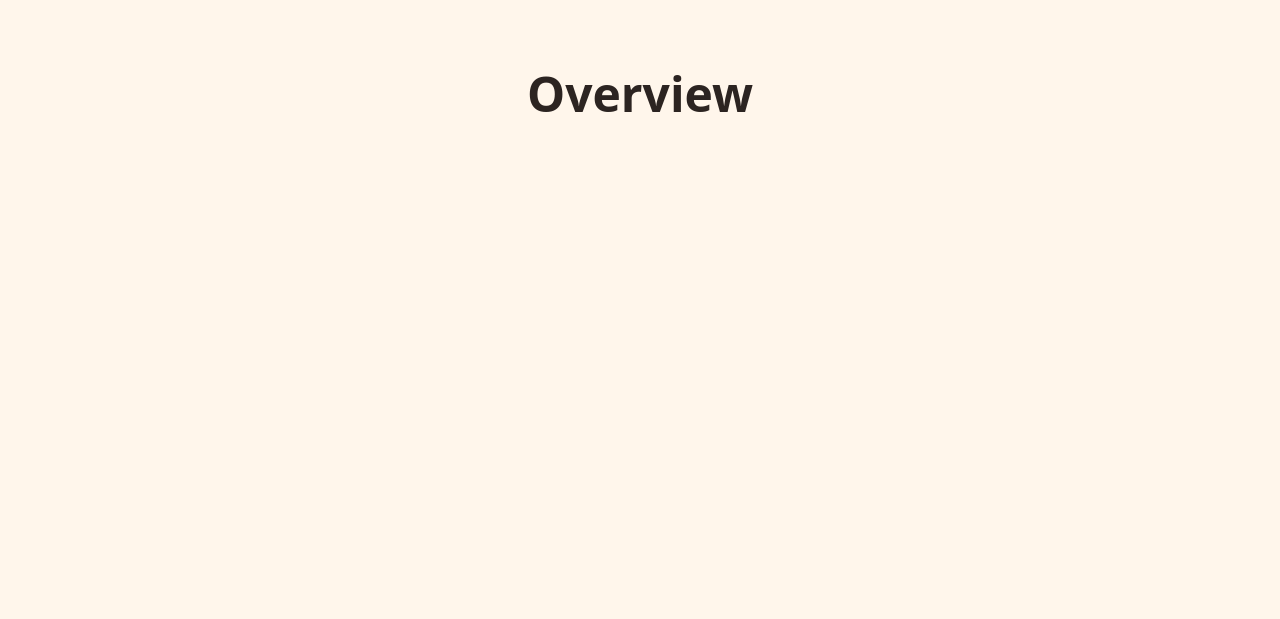
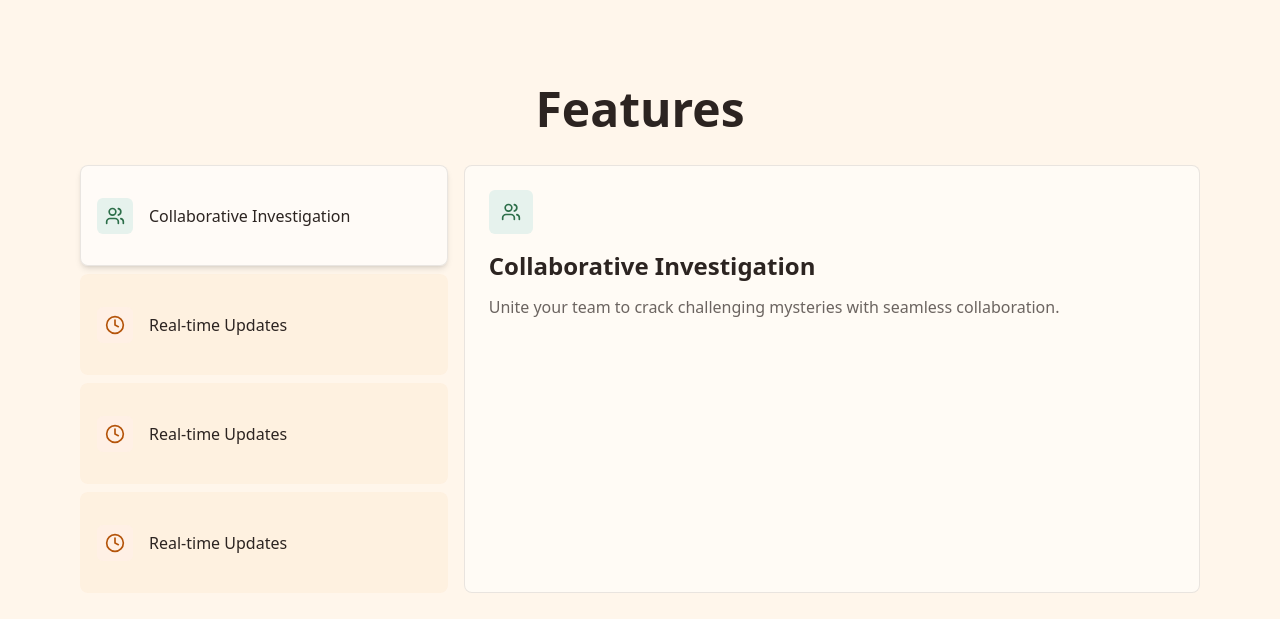
Before and after one commit to Baranuel/casefiles, a Next.js app: page / in a window 1280 px wide. Shown: the part 1551-2170 px from the top of the page. Before the commit the page ends 2125 px from the top, so only its background shows below. Built offline with nearby package versions, Linux system fonts and the light colour scheme; no server answers.

Commit message:
Add overview UI

```diff
--- a/src/components/global/PageWrapper.tsx
+++ b/src/components/global/PageWrapper.tsx
@@ -2,7 +2,7 @@ import { ReactNode } from "react"
 
 export const PageWrapper = ({children}: {children: ReactNode}) => {
     return (
-        <main className="bg-background-500 w-screen min-h-screen max-w-[1720px] mx-auto flex flex-col justify-start">
+        <main className="group w-screen min-h-screen flex flex-col justify-start">
             {children}
         </main>
     )
--- a/src/components/global/SectionHeader.tsx
+++ b/src/components/global/SectionHeader.tsx
@@ -9,7 +9,7 @@ export const SectionHeader = ({
   className?: string;
 }) => {
   return (
-    <h2 className={cn("text-4xl md:text-5xl font-black mb-6", className)}>
+    <h2 className={cn("text-4xl md:text-5xl font-black mb-8", className)}>
       {children}
     </h2>
   );
--- a/src/components/global/SectionWrapper.tsx
+++ b/src/components/global/SectionWrapper.tsx
@@ -9,8 +9,8 @@ export const SectionWrapper = ({ children, className }: SectionWrapperProps) =>
   return (
     <section
       className={cn(
-        "flex flex-col w-full min-h-[400px] md:min-h-[600px] px-4 lg:px-20 py-12 lg:py-24",
-        "[&>div]:flex-1 [&>div]:h-full", // This applies flex-1 to all direct children
+        "flex flex-col w-full min-h-[400px] md:min-h-[700px] max-w-[1620px] mx-auto  px-4 lg:px-20 py-12 lg:py-24",
+        "[&>div]:flex-1 [&>div]:h-full ", // This applies flex-1 to all direct children
         className
       )}
     >
--- /dev/null
+++ b/src/components/landing-page/CardElement.tsx
@@ -0,0 +1,18 @@
+
+type CardElementProps = {
+  icon: React.ReactNode;
+  title: string;
+  description: string;
+}
+
+export const CardElement = ({icon, title, description}: CardElementProps) => {
+  return (
+    <div className="flex max-h-[200px] flex-col p-8 md:p-4 gap-3 rounded-md">
+      <div className="flex gap-3 items-center">
+        {icon}
+        <h3 className="text-2xl md:text-xl font-bold text-[#2c2420]">{title}</h3>
+      </div>
+      <p className="text-[#2c2420]/80 text-lg">{description}</p>
+    </div>
+  );
+}
--- a/src/components/landing-page/Hero.tsx
+++ b/src/components/landing-page/Hero.tsx
@@ -4,7 +4,7 @@ import { SectionWrapper } from "../global/SectionWrapper";
 export default function Hero() {
   return (
     <SectionWrapper>
-      <div className="flex flex-col lg:flex-row items-start lg:items-center justify-center gap-8 ">
+      <div className="flex flex-col lg:flex-row items-start lg:items-center justify-center gap-8 lg:gap-0 ">
         <div className="flex-1 min-w-1/2 flex flex-col justify-start items-start lg:justify-center gap-4  ">
           <h1 className="text-5xl md:text-6xl lg:text-7xl font-black">
             <span className="bg-gradient-to-r from-primary-800 to-[#594c45] bg-clip-text text-transparent">
@@ -21,7 +21,7 @@ export default function Hero() {
           </p>
           <button className="bg-primary-500 p-2 min-w-[150px]">Hello</button>
         </div>
-        <div className=" relative flex-1 w-full  aspect-[5/3] min-h-[250px] lg:min-h-[370px] lg:min-w-[520px] max-w-[600px] border-4 border-primary-800 bg-black/50 rounded-sm ">
+        <div className=" relative flex-1 w-full lg:ml-4 aspect-[5/3] min-h-[250px] lg:min-h-[370px] lg:min-w-[520px] max-w-[600px] border-4 border-primary-800 bg-black/50 rounded-sm ">
           <Image
             src="/casefile.png"
             alt="Hero Image"
--- a/src/components/landing-page/Intro.tsx
+++ b/src/components/landing-page/Intro.tsx
@@ -3,9 +3,21 @@ import { SectionWrapper } from "../global/SectionWrapper";
 
 export default function Intro() {
   return (
-    <SectionWrapper className="bg-primary-700/5 items-center">
-        <SectionHeader><span className="bg-gradient-to-r from-primary-600 to-primary-700 bg-clip-text text-transparent">Introduction </span></SectionHeader>
-        <div className=" w-full min-h-[320px] aspect-[3/2]   md:max-w-4/5 bg-black rounded-lg shadow-xl"></div>
-    </SectionWrapper>
+    <section className="bg-primary-700/4">
+      <SectionWrapper className="items-center">
+        <SectionHeader>
+          <span className="bg-gradient-to-r from-primary-600 to-primary-700 bg-clip-text text-transparent">
+            Introduction{" "}
+          </span>
+        </SectionHeader>
+        <div className=" w-full min-h-[320px] aspect-video  lg:max-w-4/5 bg-black rounded-lg shadow-xl">
+          <iframe
+            className="w-full h-full rounded-lg"
+            title="Introduction Video"
+            src={"https://www.youtube.com/embed/PX84W8bDCfw"}
+          />
+        </div>
+      </SectionWrapper>
+    </section>
   );
 }
--- a/src/components/landing-page/Overview.tsx
+++ b/src/components/landing-page/Overview.tsx
@@ -1,10 +1,82 @@
-import { SectionHeader } from "../global/SectionHeader"
-import { SectionWrapper } from "../global/SectionWrapper"
+"use client";
+import { useState } from "react";
+import { SectionHeader } from "../global/SectionHeader";
+import { SectionWrapper } from "../global/SectionWrapper";
+import { Users, Layout, Search, FileText, Clock, Network } from "lucide-react";
+
+const featureList = [
+  {
+    icon: <Users className="w-5 h-5" />,
+    title: "Collaborative Investigation",
+    description: "Unite your team to crack challenging mysteries with seamless collaboration.",
+    color: "bg-[#E6F2ED] text-[#2C6E49]",
+  },
+  {
+    icon: <Clock className="w-5 h-5" />,
+    title: "Real-time Updates",
+    description: "Stay in sync with your team as evidence and theories develop.",
+    color: "bg-[#FFF0E5] text-[#B4540A]",
+  },
+  {
+    icon: <Clock className="w-5 h-5" />,
+    title: "Real-time Updates",
+    description: "Stay in sync with your team as evidence and theories develop.",
+    color: "bg-[#FFF0E5] text-[#B4540A]",
+  },
+  {
+    icon: <Clock className="w-5 h-5" />,
+    title: "Real-time Updates",
+    description: "Stay in sync with your team as evidence and theories develop.",
+    color: "bg-[#FFF0E5] text-[#B4540A]",
+  },
+  // Add more features...
+];
 
 export const Overview = () => {
-    return <SectionWrapper className="items-center">
-        <SectionHeader>
-            Overview
-        </SectionHeader>
+  const [activeFeature, setActiveFeature] = useState(0);
+  const feature = featureList[activeFeature];
+
+  return (
+    <SectionWrapper className="items-center">
+      <SectionHeader>Features</SectionHeader>
+
+      <div className="flex flex-col md:flex-row gap-4 w-full justify-start">
+        {/* Feature List */}
+        <div className="md:w-1/3 flex flex-row md:flex-col gap-2 overflow-x-auto md:overflow-visible  rounded-md">
+          {featureList.map((item, index) => (
+            <button
+              key={index}
+              onClick={() => setActiveFeature(index)}
+              className={`
+                flex items-center gap-4 p-4 rounded-lg transition-all
+                min-w-fit flex-1 text-nowrap md:min-w-0 border  hover:bg-white/60 hover:cursor-pointer
+                ${activeFeature === index
+                  ? ' shadow-md bg-white/60 border-primary-800/10'
+                  : 'border-transparent bg-primary-600/5'
+                }
+              `}
+            >
+              <div className={item.color + ' p-2 rounded-md'}>
+                {item.icon}
+              </div>
+              <span className="font-medium text-left">{item.title}</span>
+            </button>
+          ))}
+        </div>
+
+        {/* Feature Details */}
+        <div className="md:w-2/3 p-6 rounded-lg bg-white/50 border border-primary-800/10">
+          <div className={feature.color + ' p-3 rounded-md w-fit mb-4'}>
+            {feature.icon}
+          </div>
+          <h3 className="text-2xl font-bold text-primary-900 mb-3">
+            {feature.title}
+          </h3>
+          <p className="text-primary-800/70 leading-relaxed">
+            {feature.description}
+          </p>
+        </div>
+      </div>
     </SectionWrapper>
-}
+  );
+};
```
